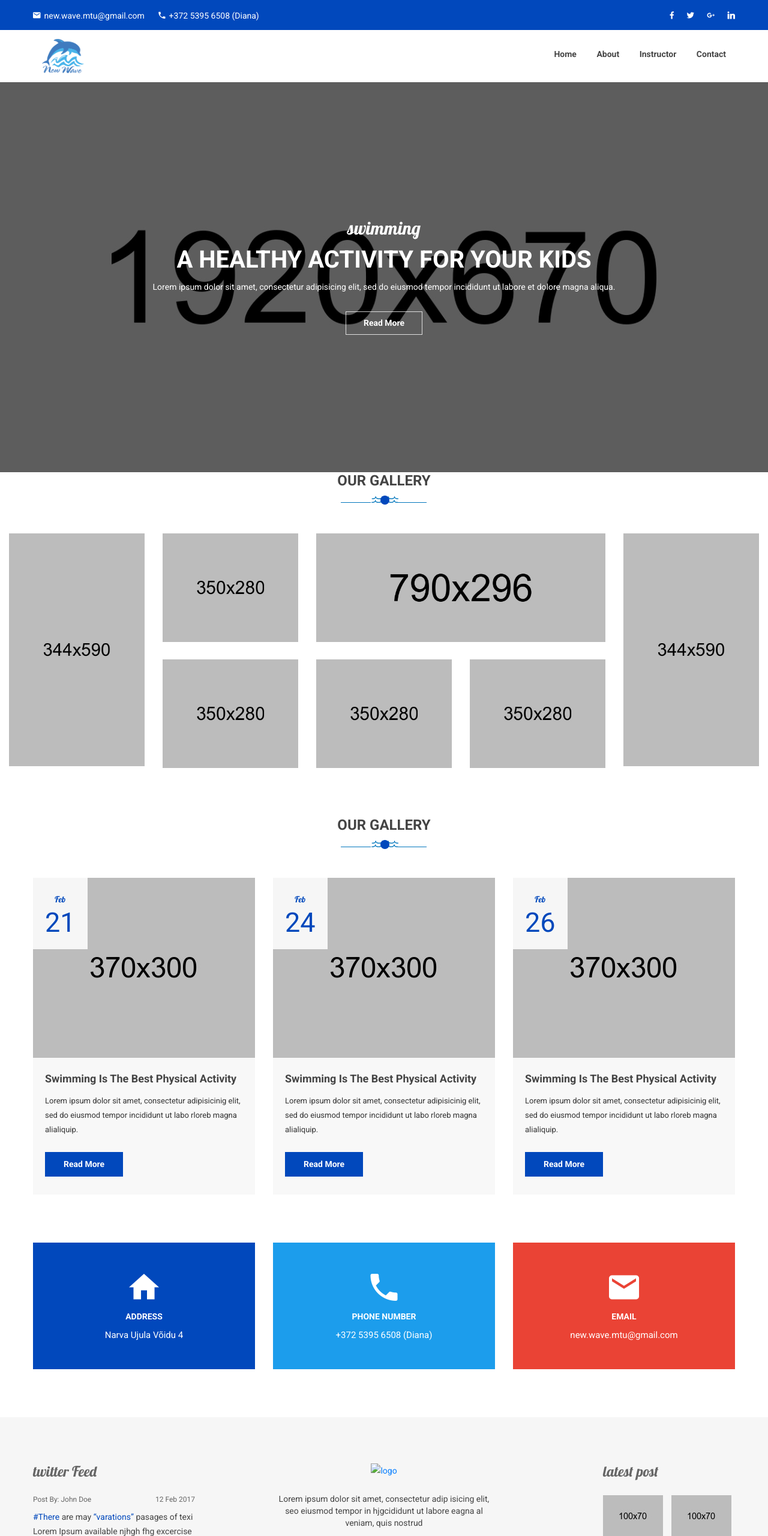
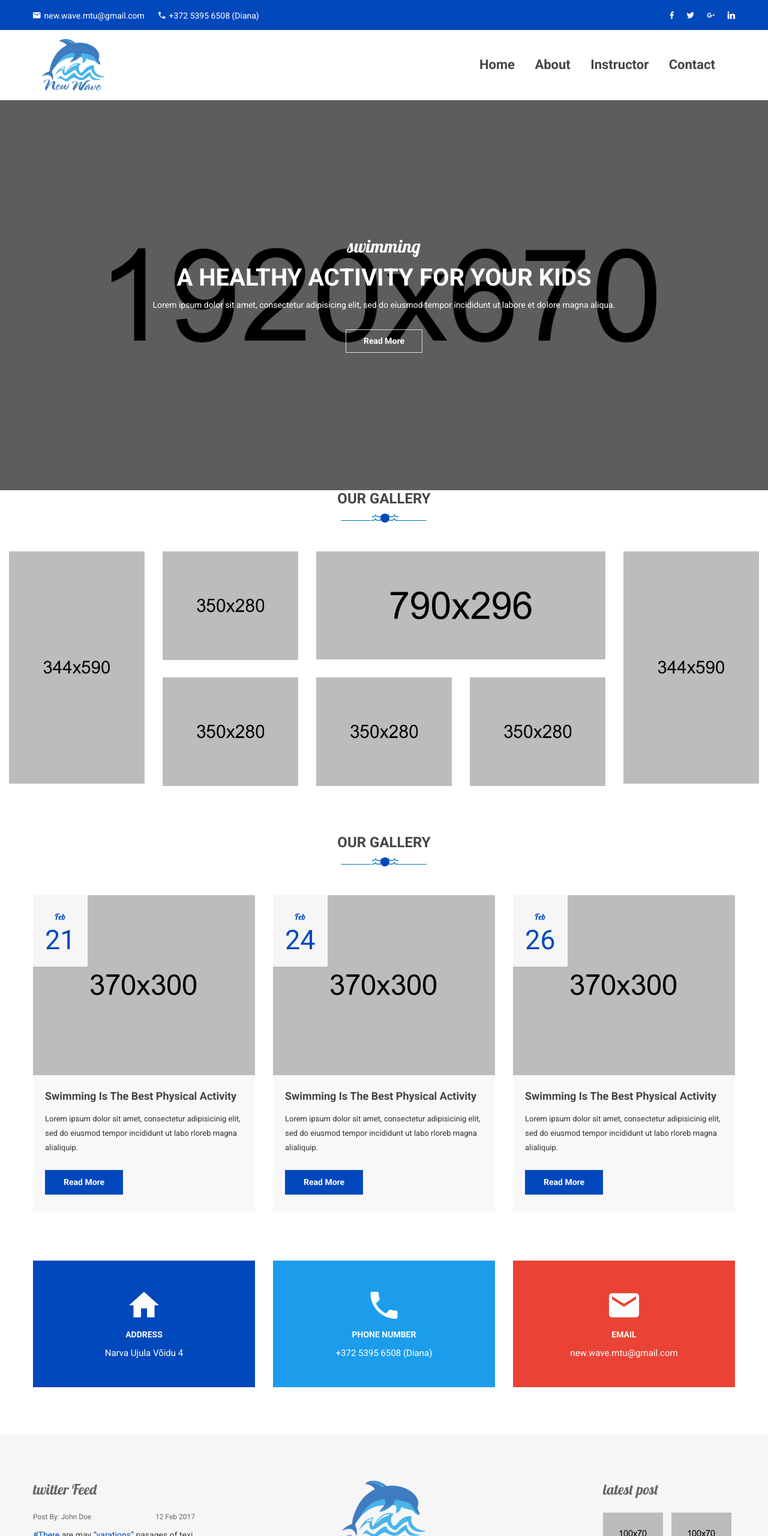
Before and after one commit to Fidgero/NewWave, a plain HTML site: page index.html in a window 1280 px wide. Shown: the top 2560 px of the page at 60% size. Drawn offline with Linux system fonts and the light colour scheme.

Commit message:
Добавил логотип, добавил код в Css

```diff
--- a/css/shortcode/default.css
+++ b/css/shortcode/default.css
@@ -210,6 +210,8 @@ textarea {
 img {
   height: auto;
   max-width: 100%;
+  /*max-height: 120px;
+  max-width: 120px;*/
 }
 .pull_left{float: left}
 .pull_right{float: right}
--- a/css/shortcode/footer.css
+++ b/css/shortcode/footer.css
@@ -4,6 +4,9 @@ Template: Swimmer-Swimming School HTML Template
 NOTE: This is Footer style file. All footer related style included in this file.
 
 --------------------------------------*/
+.footer-img img{
+    max-width: 140px;
+}
 .footer-area{
     background-color: #F6F6F6;
 }
--- a/css/shortcode/header.css
+++ b/css/shortcode/header.css
@@ -1,6 +1,9 @@
 .header-top {
   background: #0148BC none repeat scroll 0 0;
   padding: 14px 0 12px;
+}
+.navigation-menu {
+    padding: 18px;
 }
 .top-left ul{
     margin: 0;
@@ -42,7 +45,7 @@
     margin-right: 6px;
 }
 .logo {
-  width: 100px;
+  width: 50%;
   display: inline-block;
   padding: 15px;
   text-align: left;
@@ -66,7 +69,7 @@
     padding: 5px 15px 6px;
     text-transform: capitalize;
     font-family: 'Roboto', sans-serif;
-    font-size: 14px;
+    font-size: 22px;
     font-weight: 700;
 }
 .main-menu ul li:hover a{
--- a/index.html
+++ b/index.html
@@ -64,7 +64,7 @@
                                 <div class="row">
                                     <div class="col-md-3">
                                         <div class="logo">
-                                            <a href="index.html"><img src="images/logo/NewWaveLogo.png" alt="NewWave" /></a>
+                                            <a href="index.html"><img src="images/logo/NewWaveLogo.png" alt="logo"/></a>
                                         </div>
                                     </div>
                                     <div class="col-md-9">
@@ -1000,7 +1000,9 @@
                                 </div>
                                 <div class="col-lg-4 col-md-5 col-12 mb-md--40">
                                     <div class="footer-widget text-center">
-                                        <a href="index.html"><img src="images/logo/footer-logo.png" alt="logo"></a>
+                                        <div class="footer-img">
+                                            <a href="index.html"><img src="images/logo/NewWaveLogo.png" alt="logo"></a>
+                                        </div>
                                         <p>Lorem ipsum dolor sit amet, consectetur adip isicing elit, seo eiusmod tempor in hjgcididunt ut labore eagna al veniam, quis nostrud </p>
                                         <div class="footer-icons">
                                             <ul>
```
